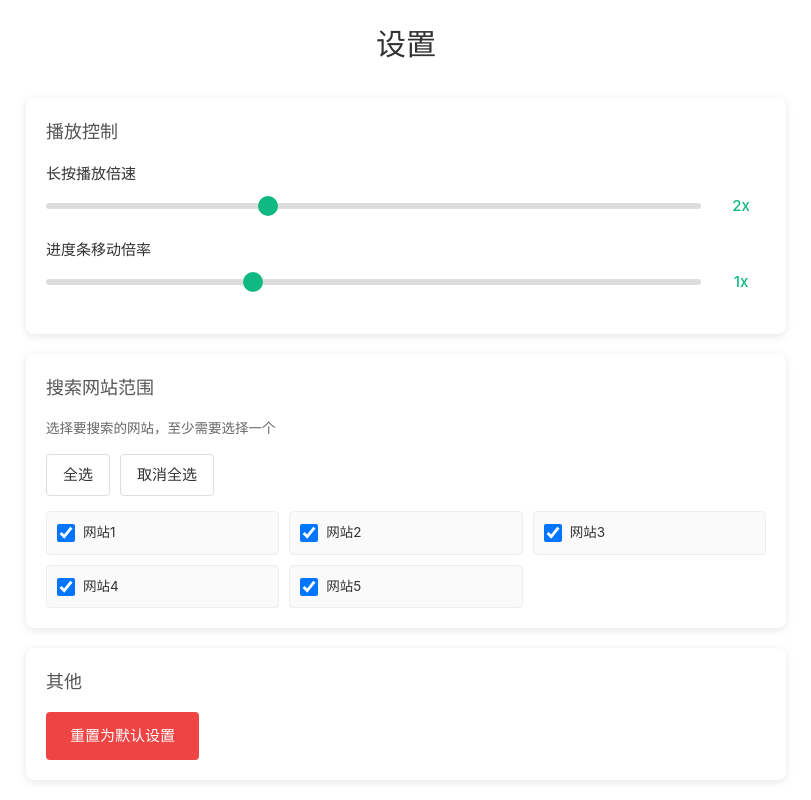
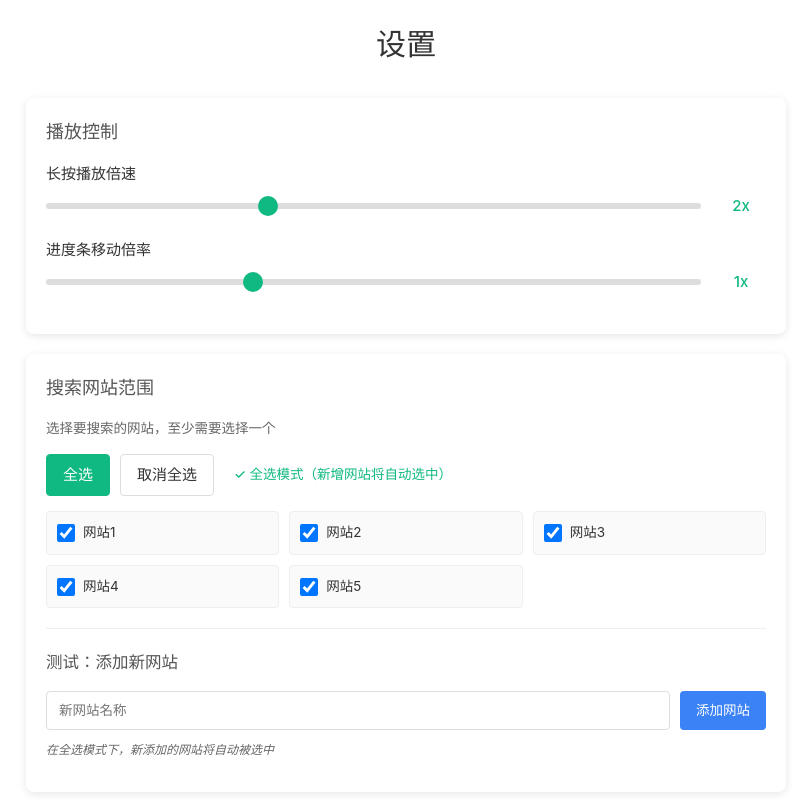
Before and after one commit to ZingYao/video-crawler, a Vue app in the folder frontend/: page /settings in a window 1280 px wide. Shown: the whole page, without its empty margins (234-1045 px from the left). Built offline with nearby package versions, Linux system fonts and the light colour scheme; no server answers; sample sign-in values are in the browser's storage.

Commit message:
feat: add allSitesSelected flag for search sites; new sites auto-selected when all sites are selected

```diff
--- a/frontend/src/stores/settings.ts
+++ b/frontend/src/stores/settings.ts
@@ -11,6 +11,7 @@ export interface Settings {
   longPressPlaybackSpeed: number
   progressBarSensitivity: number
   searchSites: SearchSite[]
+  allSitesSelected: boolean // 新增：全选标记
 }
 
 const defaultSearchSites: SearchSite[] = [
@@ -25,6 +26,7 @@ const defaultSettings: Settings = {
   longPressPlaybackSpeed: 2.0,
   progressBarSensitivity: 1.0,
   searchSites: defaultSearchSites,
+  allSitesSelected: true, // 默认全选
 }
 
 export const useSettingsStore = defineStore('settings', () => {
@@ -37,6 +39,12 @@ export const useSettingsStore = defineStore('settings', () => {
 
   const hasEnabledSites = computed(() =>
     settings.value.searchSites.some(site => site.enabled)
+  )
+
+  // 检查是否所有网站都被选中
+  const isAllSitesSelected = computed(() =>
+    settings.value.searchSites.length > 0 &&
+    settings.value.searchSites.every(site => site.enabled)
   )
 
   // 保存设置到缓存
@@ -73,7 +81,15 @@ export const useSettingsStore = defineStore('settings', () => {
         settings.value = {
           ...defaultSettings,
           ...loaded,
-          searchSites: loaded.searchSites || defaultSearchSites
+          searchSites: loaded.searchSites || defaultSearchSites,
+          allSitesSelected: loaded.allSitesSelected !== undefined ? loaded.allSitesSelected : true
+        }
+
+        // 如果之前是全选状态，确保所有网站都被选中
+        if (settings.value.allSitesSelected) {
+          settings.value.searchSites.forEach(site => {
+            site.enabled = true
+          })
         }
       } catch (e) {
         console.error('Failed to parse settings:', e)
@@ -106,8 +122,25 @@ export const useSettingsStore = defineStore('settings', () => {
     if (!sites.some(site => site.enabled)) {
       sites[0].enabled = true
     }
+
+    // 更新全选标记
+    const allSelected = sites.length > 0 && sites.every(site => site.enabled)
+
     settings.value.searchSites = sites
+    settings.value.allSitesSelected = allSelected
     await saveSettings()
+  }
+
+  // 添加新网站
+  const addSearchSite = async (site: SearchSite) => {
+    const newSites = [...settings.value.searchSites, site]
+
+    // 如果当前是全选状态，新网站也应该被选中
+    if (settings.value.allSitesSelected) {
+      site.enabled = true
+    }
+
+    await updateSearchSites(newSites)
   }
 
   // 切换单个网站状态
@@ -119,6 +152,10 @@ export const useSettingsStore = defineStore('settings', () => {
         return
       }
       site.enabled = !site.enabled
+
+      // 更新全选标记
+      settings.value.allSitesSelected = isAllSitesSelected.value
+
       await saveSettings()
     }
   }
@@ -128,6 +165,7 @@ export const useSettingsStore = defineStore('settings', () => {
     settings.value.searchSites.forEach(site => {
       site.enabled = enabled
     })
+    settings.value.allSitesSelected = enabled
     await saveSettings()
   }
 
@@ -141,11 +179,13 @@ export const useSettingsStore = defineStore('settings', () => {
     settings: readonly(settings),
     enabledSearchSites,
     hasEnabledSites,
+    isAllSitesSelected,
     loadSettings,
     updateSettings,
     updatePlaybackSpeed,
     updateProgressSensitivity,
     updateSearchSites,
+    addSearchSite,
     toggleSearchSite,
     toggleAllSearchSites,
     resetToDefaults,
--- a/frontend/src/views/SettingsView.vue
+++ b/frontend/src/views/SettingsView.vue
@@ -43,8 +43,23 @@
       <p class="section-description">选择要搜索的网站，至少需要选择一个</p>
 
       <div class="search-sites-controls">
-        <button @click="selectAll" class="control-btn">全选</button>
-        <button @click="selectNone" class="control-btn" :disabled="!hasEnabledSites">取消全选</button>
+        <button
+          @click="selectAll"
+          class="control-btn"
+          :class="{ active: isAllSitesSelected }"
+        >
+          全选
+        </button>
+        <button
+          @click="selectNone"
+          class="control-btn"
+          :disabled="!hasEnabledSites"
+        >
+          取消全选
+        </button>
+        <span v-if="isAllSitesSelected" class="all-selected-indicator">
+          ✓ 全选模式（新增网站将自动选中）
+        </span>
       </div>
 
       <div class="search-sites-list">
@@ -64,6 +79,22 @@
             <span class="site-name">{{ site.name }}</span>
           </label>
         </div>
+      </div>
+
+      <!-- 测试区域：添加新网站 -->
+      <div class="test-section">
+        <h3>测试：添加新网站</h3>
+        <div class="add-site-form">
+          <input
+            v-model="newSiteName"
+            placeholder="新网站名称"
+            class="site-input"
+          />
+          <button @click="addNewSite" class="add-btn">添加网站</button>
+        </div>
+        <p class="test-note">
+          在全选模式下，新添加的网站将自动被选中
+        </p>
       </div>
     </div>
 
@@ -85,6 +116,7 @@ const settingsStore = useSettingsStore()
 const playbackSpeed = ref(2.0)
 const progressSensitivity = ref(1.0)
 const searchSites = ref<SearchSite[]>([])
+const newSiteName = ref('')
 
 // 计算属性
 const enabledSitesCount = computed(() =>
@@ -92,6 +124,10 @@ const enabledSitesCount = computed(() =>
 )
 
 const hasEnabledSites = computed(() => enabledSitesCount.value > 0)
+
+const isAllSitesSelected = computed(() =>
+  settingsStore.isAllSitesSelected
+)
 
 // 初始化
 onMounted(async () => {
@@ -132,6 +168,21 @@ const selectNone = async () => {
   if (enabledSitesCount.value > 1) {
     await settingsStore.toggleAllSearchSites(false)
     searchSites.value.forEach(site => site.enabled = false)
+  }
+}
+
+// 添加新网站（测试功能）
+const addNewSite = async () => {
+  if (newSiteName.value.trim()) {
+    const newSite: SearchSite = {
+      id: `site${Date.now()}`,
+      name: newSiteName.value.trim(),
+      enabled: settingsStore.settings.allSitesSelected // 根据全选状态决定是否启用
+    }
+
+    await settingsStore.addSearchSite(newSite)
+    searchSites.value = [...settingsStore.settings.searchSites]
+    newSiteName.value = ''
   }
 }
 
@@ -232,7 +283,9 @@ h2 {
 .search-sites-controls {
   margin-bottom: 15px;
   display: flex;
+  align-items: center;
   gap: 10px;
+  flex-wrap: wrap;
 }
 
 .control-btn {
@@ -254,10 +307,24 @@ h2 {
   cursor: not-allowed;
 }
 
+.control-btn.active {
+  background: #10b981;
+  color: white;
+  border-color: #10b981;
+}
+
+.all-selected-indicator {
+  color: #10b981;
+  font-size: 0.9em;
+  font-weight: 500;
+  margin-left: 10px;
+}
+
 .search-sites-list {
   display: grid;
   grid-template-columns: repeat(auto-fit, minmax(200px, 1fr));
   gap: 10px;
+  margin-bottom: 20px;
 }
 
 .site-item {
@@ -289,6 +356,53 @@ h2 {
 .site-name {
   font-size: 0.9em;
   color: #333;
+}
+
+.test-section {
+  border-top: 1px solid #eee;
+  padding-top: 20px;
+  margin-top: 20px;
+}
+
+.test-section h3 {
+  color: #555;
+  margin-bottom: 15px;
+  font-size: 1.1em;
+}
+
+.add-site-form {
+  display: flex;
+  gap: 10px;
+  margin-bottom: 10px;
+}
+
+.site-input {
+  flex: 1;
+  padding: 8px 12px;
+  border: 1px solid #ddd;
+  border-radius: 4px;
+  font-size: 0.9em;
+}
+
+.add-btn {
+  padding: 8px 16px;
+  background: #3b82f6;
+  color: white;
+  border: none;
+  border-radius: 4px;
+  cursor: pointer;
+  font-size: 0.9em;
+  transition: background 0.2s;
+}
+
+.add-btn:hover {
+  background: #2563eb;
+}
+
+.test-note {
+  color: #666;
+  font-size: 0.8em;
+  font-style: italic;
 }
 
 .reset-btn {
@@ -323,5 +437,19 @@ h2 {
   .value-display {
     text-align: center;
   }
+
+  .search-sites-controls {
+    flex-direction: column;
+    align-items: stretch;
+  }
+
+  .all-selected-indicator {
+    margin-left: 0;
+    margin-top: 5px;
+  }
+
+  .add-site-form {
+    flex-direction: column;
+  }
 }
 </style>
```
